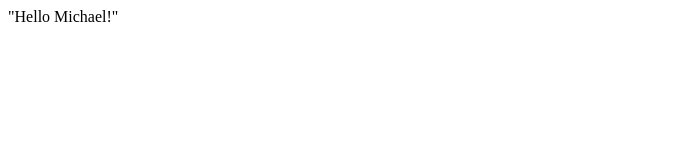
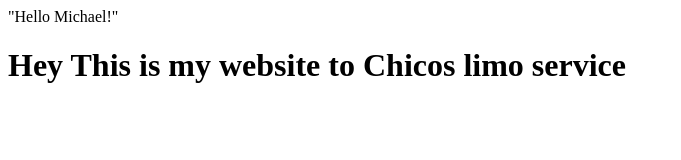
Before and after one commit to Hope-Developer/limo, a plain HTML site: page index.html in a window 1280 px wide. Shown: the whole page, without its empty margins (0-681 px from the left). Drawn offline with Linux system fonts and the light colour scheme.

Commit message:
Update index.html

```diff
--- a/index.html
+++ b/index.html
@@ -1,3 +1,7 @@
 <html>
   "Hello Michael!"
+
+  <h1> Hey This is my website to Chicos limo service <h1/>
+
+
 </html>
```
